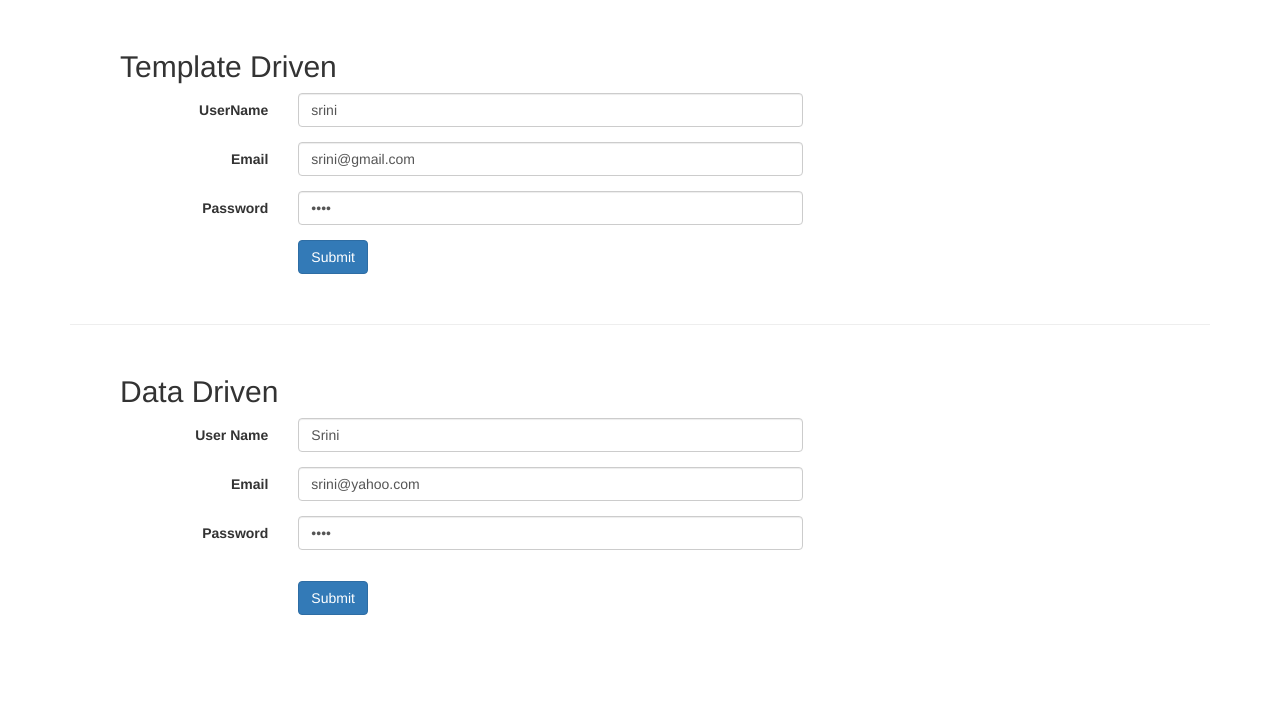
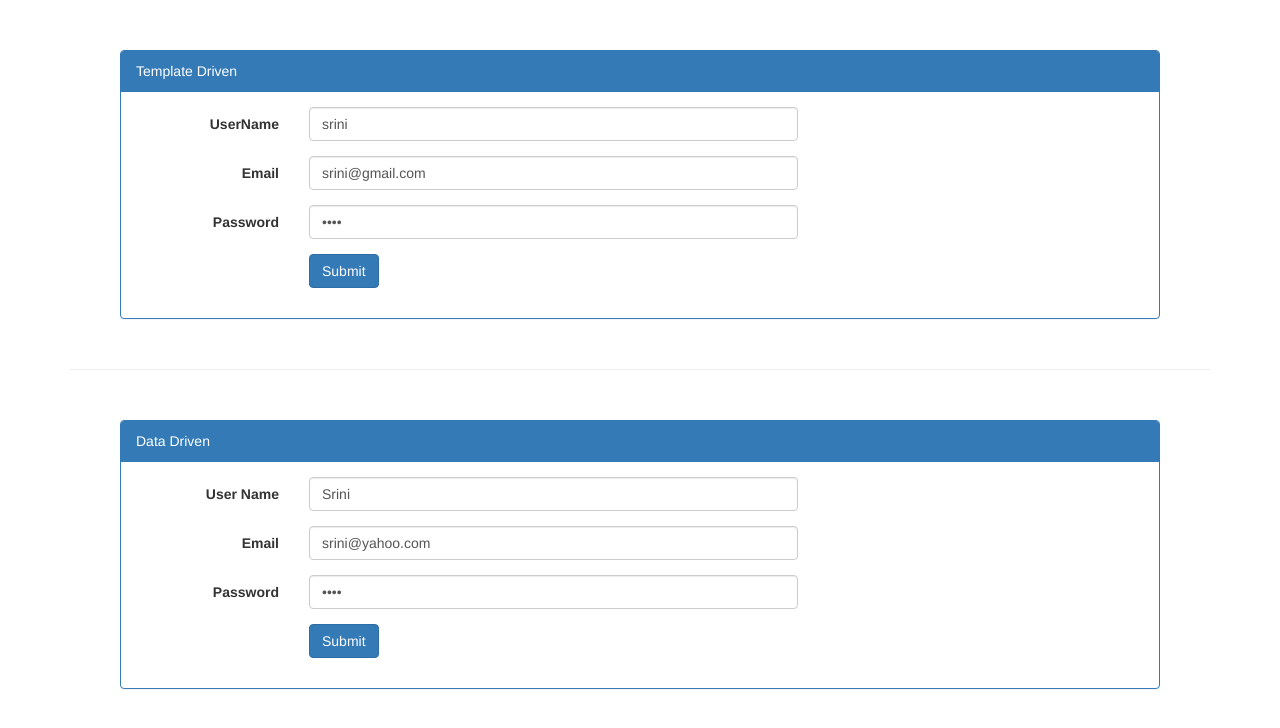
Before and after one commit to kksrini89/ng2Forms, an Angular app: page / in a window 1280 px wide. Shown: the top 728 px of the page. Built offline with nearby package versions, Linux system fonts and the light colour scheme.

Commit message:
layout is updated

```diff
--- a/src/app/data-driven/data-driven.component.html
+++ b/src/app/data-driven/data-driven.component.html
@@ -1,5 +1,9 @@
 <div class="content">
-  <h2>Data Driven</h2>
+  <div class="panel panel-primary">
+    <div class="panel-heading">
+      Data Driven
+    </div>
+    <div class="panel-body">
       <form class="form-horizontal" (ngSubmit)="onSubmit()" [formGroup]="myForm">
         <div formGroupName="userData">
           <div class="form-group">
@@ -18,25 +22,19 @@
             </div>
           </div>
         </div>
-
         <div class="form-group">
           <label for="dd-password" class="col-sm-2 control-label">Password</label>
           <div class="col-sm-6">
             <input type="password" class="form-control" id="dd-password" placeholder="Password" formControlName="password">
           </div>
         </div>
-    <div class="form-group">
-      <div class="col-sm-6">
-        <div class="radio" *ngFor="let g of genders">
+
+        <!--<div class="form-group">
+        <!--<div class="radio" *ngFor="let g of genders">
         <label>
-            <input type="radio"
-                    formControlName="gender"
-                    [value]="g">
-                    {{g}}
-          </label>
-        </div>
-      </div>
-    </div>
+          <input type="radio" formControlName="gender" [value]="g"> {{g}}
+        </label> </div>
+    </div>-->
 
         <div class="form-group">
           <div class="col-sm-offset-2 col-sm-10">
@@ -45,3 +43,5 @@
         </div>
       </form>
     </div>
+  </div>
+</div>
--- a/src/app/template-driven/template-driven.component.html
+++ b/src/app/template-driven/template-driven.component.html
@@ -1,5 +1,9 @@
 <div class="content">
-  <h2>Template Driven</h2>
+  <div class="panel panel-primary">
+    <div class="panel-heading">
+      Template Driven
+    </div>
+    <div class="panel-body">
       <form class="form-horizontal" (ngSubmit)="onSubmit(f)" #f="ngForm">
         <div ngModelGroup="userData">
           <div class="form-group">
@@ -11,7 +15,8 @@
           <div class="form-group">
             <label for="email" class="col-sm-2 control-label">Email</label>
             <div class="col-sm-6">
-          <input #mail="ngModel" type="email" class="form-control" id="email" placeholder="Email" [(ngModel)]="user.email" name="email" required pattern="[a-z0-9!#$%&'*+/=?^_`{|}~-]+(?:\.[a-z0-9!#$%&'*+/=?^_`{|}~-]+)*@(?:[a-z0-9](?:[a-z0-9-]*[a-z0-9])?\.)+[a-z0-9](?:[a-z0-9-]*[a-z0-9])?">
+              <input #mail="ngModel" type="email" class="form-control" id="email" placeholder="Email" [(ngModel)]="user.email" name="email"
+                required pattern="[a-z0-9!#$%&'*+/=?^_`{|}~-]+(?:\.[a-z0-9!#$%&'*+/=?^_`{|}~-]+)*@(?:[a-z0-9](?:[a-z0-9-]*[a-z0-9])?\.)+[a-z0-9](?:[a-z0-9-]*[a-z0-9])?">
               <div *ngIf="!mail.valid"><span>Invalid Email</span></div>
             </div>
           </div>
@@ -39,3 +44,5 @@
         </div>
       </form>
     </div>
+  </div>
+</div>
```
Lines whose indentation alone changed are shown as unchanged.
